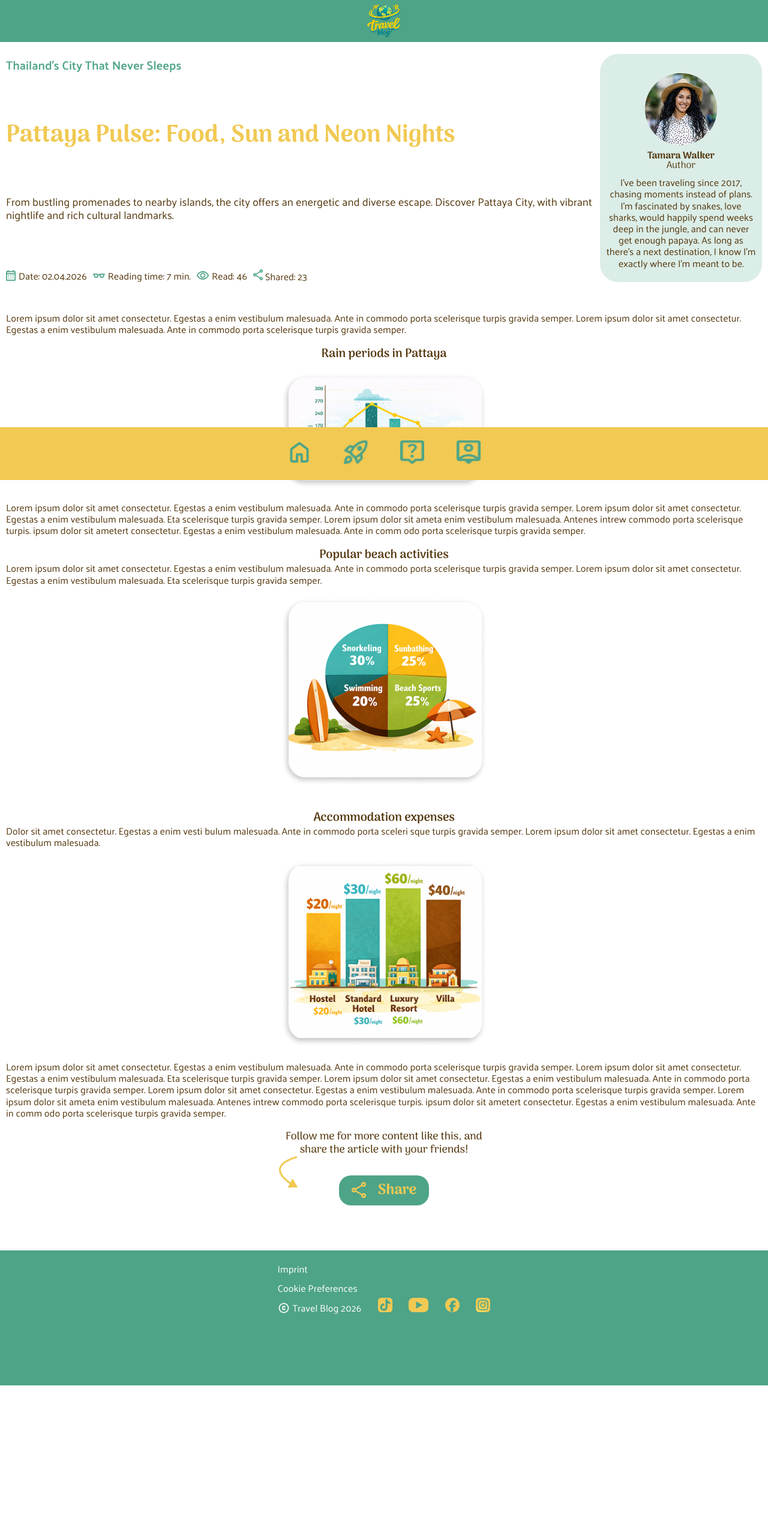
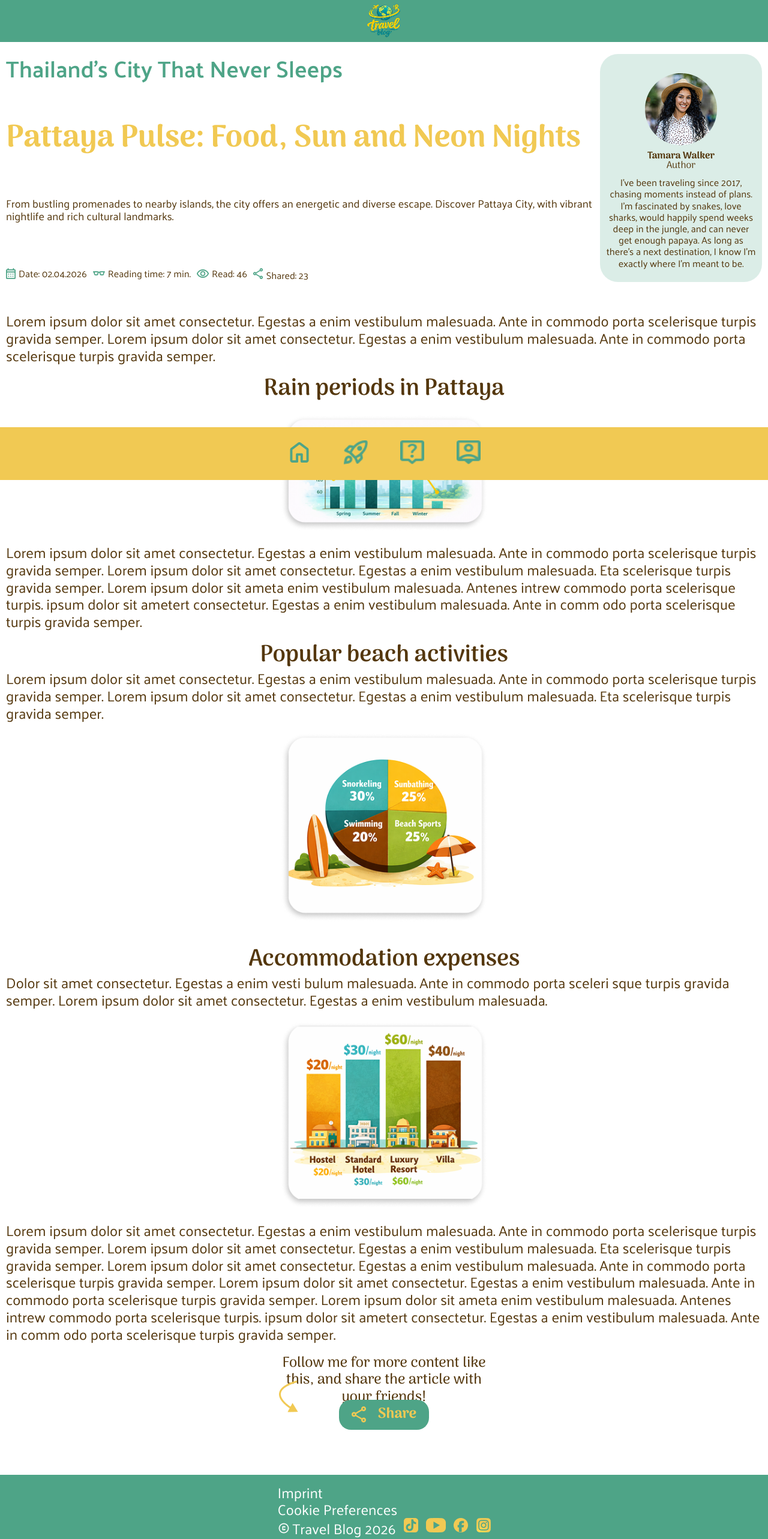
Before and after one commit to DanielGengel/travel-blog-2026, a plain HTML site: page article-3.html in a window 1280 px wide. Shown: the whole page at 60% size. Before the commit the page ends 2309 px from the top, so only its background shows below. Drawn offline with Linux system fonts and the light colour scheme.

Commit message:
Alle Fonts in fonts.css

```diff
--- a/article-3.html
+++ b/article-3.html
@@ -57,12 +57,12 @@
                             <img src="./assets/img/author-image.png" alt="Author Image" />
                             <p class="author-name">Tamara Walker</p>
                             <p class="author-text">Author</p>
-                            <p>
+                            <span>
                                 I’ve been traveling since 2017, chasing moments instead of plans. I’m fascinated by
                                 snakes, love sharks, would happily spend weeks deep in the jungle, and can never get
                                 enough papaya. As long as there’s a next destination, I know I’m exactly where I’m meant
                                 to be.
-                            </p>
+                            </span>
                         </div>
                     </div>
                 </div>
--- a/css/article-3.css
+++ b/css/article-3.css
@@ -9,7 +9,7 @@ body {
 
         content {
             /* Alle Text-Formatierungen START------------------------------- */
-            h1 {
+            /* h1 {
                 font-family: "Arima";
                 font-size: 40px;
                 font-weight: 700;
@@ -45,23 +45,23 @@ body {
                 padding-top: 20px;
 
                 text-align: center;
-            }
+            } */
 
-            p,
+            /* p,
             span {
                 font-family: "Palanquin";
                 font-weight: 400;
                 font-size: 16px;
                 line-height: 1.2;
                 color: #54370d;
-            }
+            } */
 
-            .intro-text {
+            /* .intro-text {
                 font-family: "Palanquin";
                 font-weight: 400;
                 font-size: 18px;
                 color: #54370d;
-            }
+            } */
 
             /* Alle Text-Formatierungen ENDE ------------------------------- */
 
@@ -129,7 +129,7 @@ body {
                             color: #54370d;
                             padding: 0;
                         }
-                        p {
+                        span {
                             padding: 10px;
                             text-align: center;
                         }
--- a/css/fonts.css
+++ b/css/fonts.css
@@ -1,99 +1,175 @@
+h1 {
+    font-size: clamp(24px, 4vw, 96px);
+    font-family: "Arima";
+    font-weight: 700;
+    line-height: 1.2;
+    color: #f1c953;
+    padding-top: 10px;
+            padding-bottom: 10px;
+}
+
+h2 {
+    font-size: clamp(20px, 3vw, 54px);
+    font-family: "Palanquin";
+    font-weight: 600;
+    line-height: 1.2;
+    color: #4ea487;
+}
+
+h3 {
+    font-size: clamp(20px, 3vw, 48px);
+    font-family: "Arima";
+    font-weight: 600;
+    line-height: 1.2;
+    color: #54370d;
+    padding-top: 20px;
+                text-align: center;
+}
+
+h4 {
+    font-size: clamp(18px, 3vw, 24px);
+    font-family: "Arima";
+    font-weight: 500;
+    line-height: 1.2;
+    color: #54370d;
+     text-align: center;
+    padding-top: 20px;
+}
+
+p {
+    font-size: clamp(16px, 2vw, 24px);
+    font-family: "Palanquin";
+    font-weight: 400;
+    /* font-size: 16px; */
+    line-height: 1.2;
+    color: #54370d;
+}
+
+/* Footer Text (Imprint etc.) und Reading-Time etc. */
+span {
+    font-size: 16px;
+    font-family: "Palanquin";
+    font-weight: 400;
+    /* font-size: 16px; */
+    line-height: 1.2;
+    color: #54370d;
+}
+
+.button-font {
+    font-size: 24px;
+    font-family: "Arima";
+    font-weight: 700;
+    line-height: 1.2;
+    color: #f1c953;
+}
+
+.intro-text {
+    font-size: clamp(18px, 2vw, 32px);
+    font-family: "Palanquin";
+    font-weight: 400;
+    font-size: 18px;
+    color: #54370d;
+}
+
+.footer-content  p {
+  color: white;
+}
+
 /* arima-regular - latin */
 @font-face {
     font-display: swap; /* Check https://developer.mozilla.org/en-US/docs/Web/CSS/@font-face/font-display for other options. */
-  font-family: 'Arima';
+    font-family: "Arima";
     font-style: normal;
     font-weight: 400;
-  src: url('../assets/fonts/arima-v7-latin-regular.woff2') format('woff2'); /* Chrome 36+, Opera 23+, Firefox 39+, Safari 12+, iOS 10+ */
+    src: url("../assets/fonts/arima-v7-latin-regular.woff2") format("woff2"); /* Chrome 36+, Opera 23+, Firefox 39+, Safari 12+, iOS 10+ */
 }
 /* arima-500 - latin */
 @font-face {
     font-display: swap; /* Check https://developer.mozilla.org/en-US/docs/Web/CSS/@font-face/font-display for other options. */
-  font-family: 'Arima';
+    font-family: "Arima";
     font-style: normal;
     font-weight: 500;
-  src: url('../assets/fonts/arima-v7-latin-500.woff2') format('woff2'); /* Chrome 36+, Opera 23+, Firefox 39+, Safari 12+, iOS 10+ */
+    src: url("../assets/fonts/arima-v7-latin-500.woff2") format("woff2"); /* Chrome 36+, Opera 23+, Firefox 39+, Safari 12+, iOS 10+ */
 }
 /* arima-600 - latin */
 @font-face {
     font-display: swap; /* Check https://developer.mozilla.org/en-US/docs/Web/CSS/@font-face/font-display for other options. */
-  font-family: 'Arima';
+    font-family: "Arima";
     font-style: normal;
     font-weight: 600;
-  src: url('../assets/fonts/arima-v7-latin-600.woff2') format('woff2'); /* Chrome 36+, Opera 23+, Firefox 39+, Safari 12+, iOS 10+ */
+    src: url("../assets/fonts/arima-v7-latin-600.woff2") format("woff2"); /* Chrome 36+, Opera 23+, Firefox 39+, Safari 12+, iOS 10+ */
 }
 /* arima-700 - latin */
 @font-face {
     font-display: swap; /* Check https://developer.mozilla.org/en-US/docs/Web/CSS/@font-face/font-display for other options. */
-  font-family: 'Arima';
+    font-family: "Arima";
     font-style: normal;
     font-weight: 700;
-  src: url('../assets/fonts/arima-v7-latin-700.woff2') format('woff2'); /* Chrome 36+, Opera 23+, Firefox 39+, Safari 12+, iOS 10+ */
+    src: url("../assets/fonts/arima-v7-latin-700.woff2") format("woff2"); /* Chrome 36+, Opera 23+, Firefox 39+, Safari 12+, iOS 10+ */
 }
-
 
 /* palanquin-regular - latin */
 @font-face {
     font-display: swap; /* Check https://developer.mozilla.org/en-US/docs/Web/CSS/@font-face/font-display for other options. */
-  font-family: 'Palanquin';
+    font-family: "Palanquin";
     font-style: normal;
     font-weight: 400;
-  src: url('../assets/fonts/palanquin-v17-latin-regular.woff2') format('woff2'); /* Chrome 36+, Opera 23+, Firefox 39+, Safari 12+, iOS 10+ */
+    src: url("../assets/fonts/palanquin-v17-latin-regular.woff2") format("woff2"); /* Chrome 36+, Opera 23+, Firefox 39+, Safari 12+, iOS 10+ */
 }
 /* palanquin-500 - latin */
 @font-face {
     font-display: swap; /* Check https://developer.mozilla.org/en-US/docs/Web/CSS/@font-face/font-display for other options. */
-  font-family: 'Palanquin';
+    font-family: "Palanquin";
     font-style: normal;
     font-weight: 500;
-  src: url('../assets/fonts/palanquin-v17-latin-500.woff2') format('woff2'); /* Chrome 36+, Opera 23+, Firefox 39+, Safari 12+, iOS 10+ */
+    src: url("../assets/fonts/palanquin-v17-latin-500.woff2") format("woff2"); /* Chrome 36+, Opera 23+, Firefox 39+, Safari 12+, iOS 10+ */
 }
 /* palanquin-600 - latin */
 @font-face {
     font-display: swap; /* Check https://developer.mozilla.org/en-US/docs/Web/CSS/@font-face/font-display for other options. */
-  font-family: 'Palanquin';
+    font-family: "Palanquin";
     font-style: normal;
     font-weight: 600;
-  src: url('../assets/fonts/palanquin-v17-latin-600.woff2') format('woff2'); /* Chrome 36+, Opera 23+, Firefox 39+, Safari 12+, iOS 10+ */
+    src: url("../assets/fonts/palanquin-v17-latin-600.woff2") format("woff2"); /* Chrome 36+, Opera 23+, Firefox 39+, Safari 12+, iOS 10+ */
 }
 /* palanquin-700 - latin */
 @font-face {
     font-display: swap; /* Check https://developer.mozilla.org/en-US/docs/Web/CSS/@font-face/font-display for other options. */
-  font-family: 'Palanquin';
+    font-family: "Palanquin";
     font-style: normal;
     font-weight: 700;
-  src: url('../assets/fonts/palanquin-v17-latin-700.woff2') format('woff2'); /* Chrome 36+, Opera 23+, Firefox 39+, Safari 12+, iOS 10+ */
+    src: url("../assets/fonts/palanquin-v17-latin-700.woff2") format("woff2"); /* Chrome 36+, Opera 23+, Firefox 39+, Safari 12+, iOS 10+ */
 }
 
 /* palanquin-dark-regular - latin */
 @font-face {
     font-display: swap; /* Check https://developer.mozilla.org/en-US/docs/Web/CSS/@font-face/font-display for other options. */
-  font-family: 'Palanquin Dark';
+    font-family: "Palanquin Dark";
     font-style: normal;
     font-weight: 400;
-  src: url('../assets/fonts/palanquin-dark-v17-latin-regular.woff2') format('woff2'); /* Chrome 36+, Opera 23+, Firefox 39+, Safari 12+, iOS 10+ */
+    src: url("../assets/fonts/palanquin-dark-v17-latin-regular.woff2") format("woff2"); /* Chrome 36+, Opera 23+, Firefox 39+, Safari 12+, iOS 10+ */
 }
 /* palanquin-dark-500 - latin */
 @font-face {
     font-display: swap; /* Check https://developer.mozilla.org/en-US/docs/Web/CSS/@font-face/font-display for other options. */
-  font-family: 'Palanquin Dark';
+    font-family: "Palanquin Dark";
     font-style: normal;
     font-weight: 500;
-  src: url('../assets/fonts/palanquin-dark-v17-latin-500.woff2') format('woff2'); /* Chrome 36+, Opera 23+, Firefox 39+, Safari 12+, iOS 10+ */
+    src: url("../assets/fonts/palanquin-dark-v17-latin-500.woff2") format("woff2"); /* Chrome 36+, Opera 23+, Firefox 39+, Safari 12+, iOS 10+ */
 }
 /* palanquin-dark-600 - latin */
 @font-face {
     font-display: swap; /* Check https://developer.mozilla.org/en-US/docs/Web/CSS/@font-face/font-display for other options. */
-  font-family: 'Palanquin Dark';
+    font-family: "Palanquin Dark";
     font-style: normal;
     font-weight: 600;
-  src: url('../assets/fonts/palanquin-dark-v17-latin-600.woff2') format('woff2'); /* Chrome 36+, Opera 23+, Firefox 39+, Safari 12+, iOS 10+ */
+    src: url("../assets/fonts/palanquin-dark-v17-latin-600.woff2") format("woff2"); /* Chrome 36+, Opera 23+, Firefox 39+, Safari 12+, iOS 10+ */
 }
 /* palanquin-dark-700 - latin */
 @font-face {
     font-display: swap; /* Check https://developer.mozilla.org/en-US/docs/Web/CSS/@font-face/font-display for other options. */
-  font-family: 'Palanquin Dark';
+    font-family: "Palanquin Dark";
     font-style: normal;
     font-weight: 700;
-  src: url('../assets/fonts/palanquin-dark-v17-latin-700.woff2') format('woff2'); /* Chrome 36+, Opera 23+, Firefox 39+, Safari 12+, iOS 10+ */
+    src: url("../assets/fonts/palanquin-dark-v17-latin-700.woff2") format("woff2"); /* Chrome 36+, Opera 23+, Firefox 39+, Safari 12+, iOS 10+ */
 }
```
Lines whose indentation alone changed are shown as unchanged.
